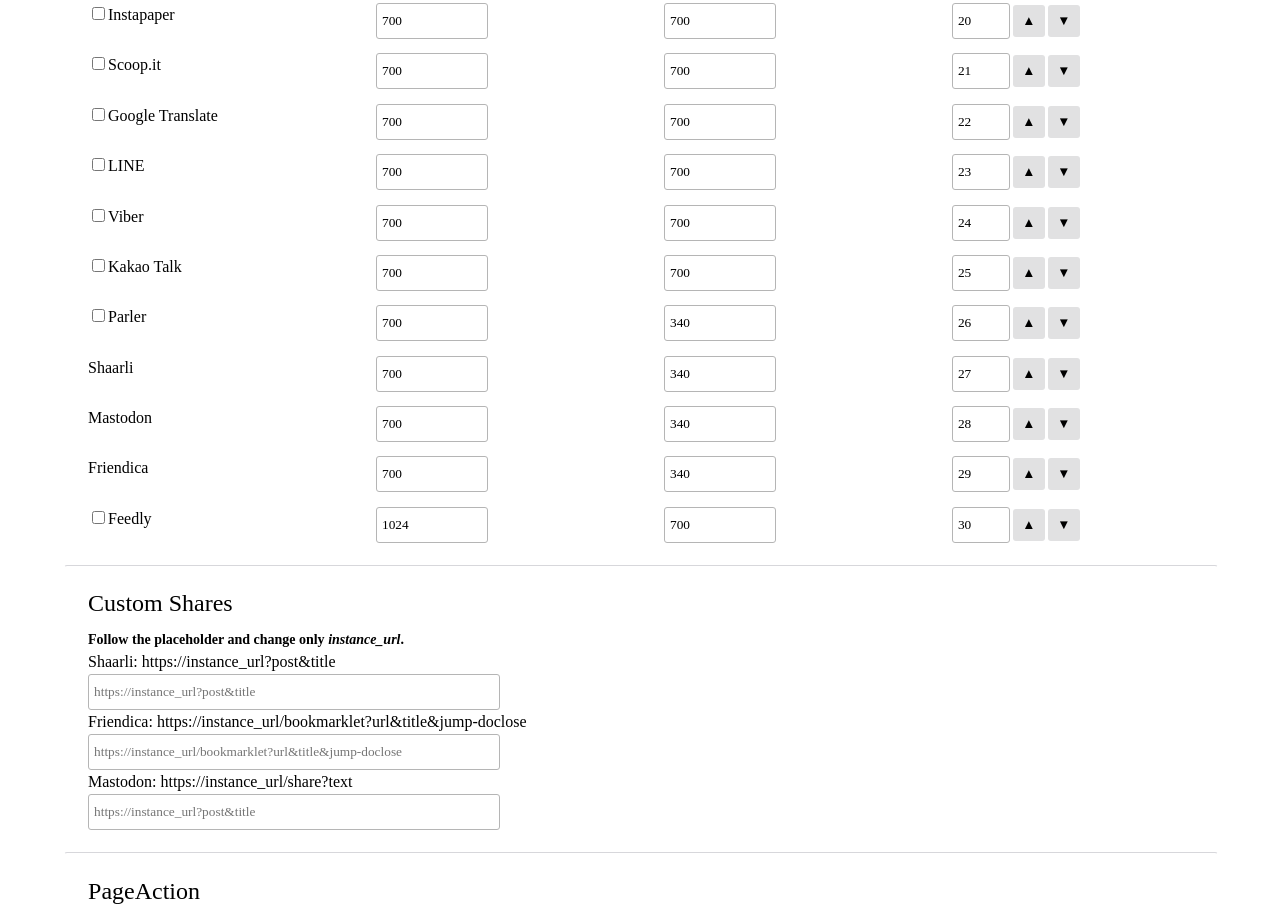
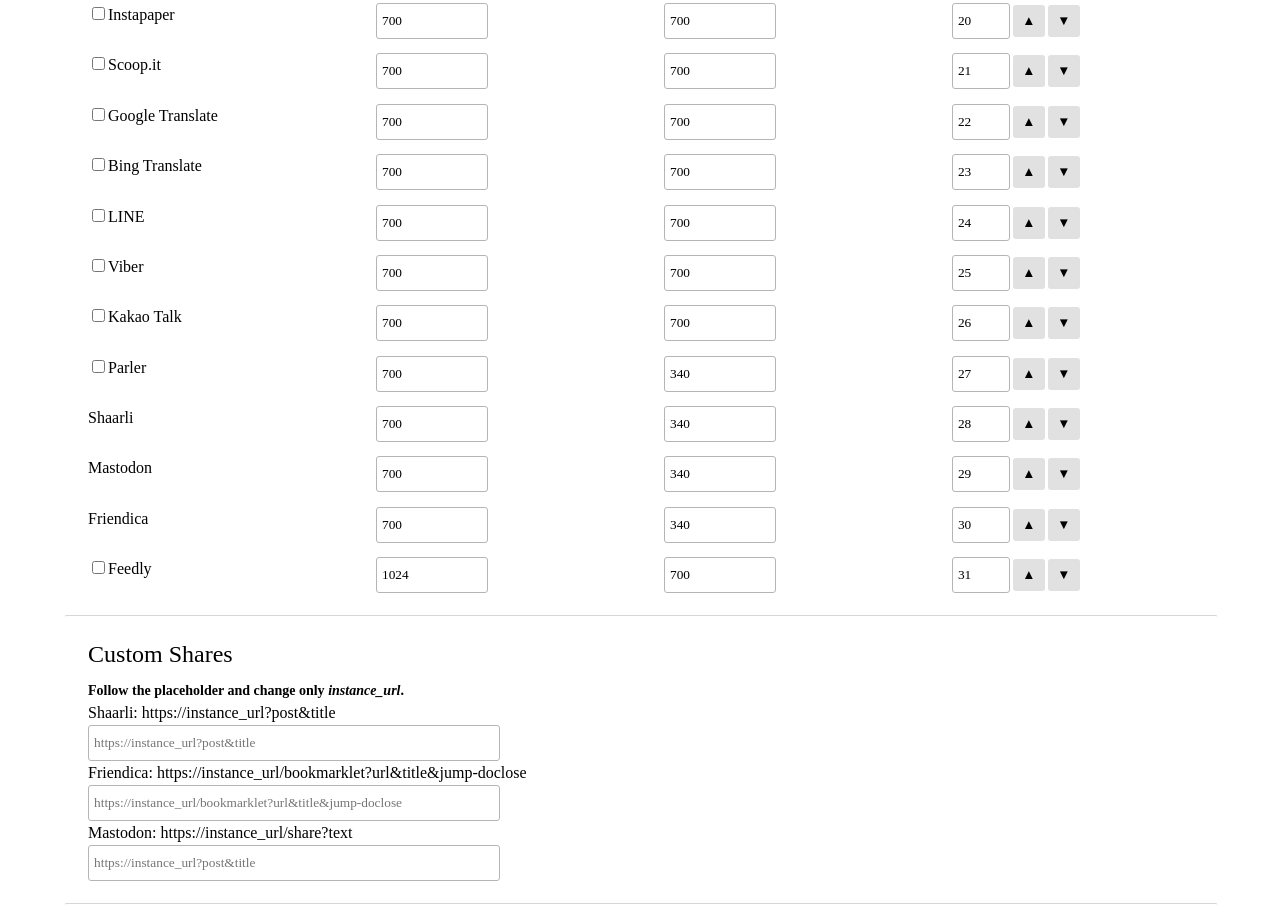
Before and after one commit to Mte90/Share-Backported, a browser extension: page options/options.html in a window 1280 px wide. Shown: the part 1145-2059 px from the top of the page. Drawn offline with Linux system fonts and the light colour scheme.

Commit message:
Add Bing Translate. Fixes #133 (#136)

```diff
--- a/modal/modal.js
+++ b/modal/modal.js
@@ -255,6 +255,8 @@
           url.searchParams.set('body', url_encoded);
         } else if (url.searchParams.has('post')) {
           url.searchParams.set('post', url_encoded);
+        } else if (url.searchParams.has('a')) {
+          url.searchParams.set('a', url_encoded);
         }
 
         // TODO: Replace with switch-case;
--- a/options/options.html
+++ b/options/options.html
@@ -564,6 +564,20 @@
         </div>
         <div class="row service">
             <div class="col-3">
+                <label class="browser-style"><input type="checkbox" id="bingtranslate">Bing Translate</label>
+            </div>
+            <div class="col-3">
+                <label><input type="number" id="bingtranslate-width" value="700" class="widths"></label>
+            </div>
+            <div class="col-3">
+                <label><input type="number" id="bingtranslate-height" value="700" class="heights"></label>
+            </div>
+            <div class="col-3">
+                <label><input type="number" id="bingtranslate-priority" value="23" min="1" step="1" class="positions"><button type="button" id="bingtranslate-move-up" class="move-up"></button><button type="button" id="bingtranslate-move-down" class="move-down"></button></label>
+            </div>
+        </div>
+        <div class="row service">
+            <div class="col-3">
                 <label class="browser-style"><input type="checkbox" id="line">LINE</label>
             </div>
             <div class="col-3">
@@ -573,7 +587,7 @@
                 <label><input type="number" id="line-height" value="700" class="heights"></label>
             </div>
             <div class="col-3">
-                <label><input type="number" id="line-priority" value="23" min="1" step="1" class="positions"><button type="button" id="line-move-up" class="move-up"></button><button type="button" id="line-move-down" class="move-down"></button></label>
+                <label><input type="number" id="line-priority" value="24" min="1" step="1" class="positions"><button type="button" id="line-move-up" class="move-up"></button><button type="button" id="line-move-down" class="move-down"></button></label>
             </div>
         </div>
         <div class="row service">
@@ -587,7 +601,7 @@
                 <label><input type="number" id="viber-height" value="700" class="heights"></label>
             </div>
             <div class="col-3">
-                <label><input type="number" id="viber-priority" value="24" min="1" step="1" class="positions"><button type="button" id="viber-move-up" class="move-up"></button><button type="button" id="viber-move-down" class="move-down"></button></label>
+                <label><input type="number" id="viber-priority" value="25" min="1" step="1" class="positions"><button type="button" id="viber-move-up" class="move-up"></button><button type="button" id="viber-move-down" class="move-down"></button></label>
             </div>
         </div>
         <div class="row service">
@@ -601,7 +615,7 @@
                 <label><input type="number" id="kakaotalk-height" value="700" class="heights"></label>
             </div>
             <div class="col-3">
-                <label><input type="number" id="kakaotalk-priority" value="25" min="1" step="1" class="positions"><button type="button" id="kakaotalk-move-up" class="move-up"></button><button type="button" id="kakaotalk-move-down" class="move-down"></button></label>
+                <label><input type="number" id="kakaotalk-priority" value="26" min="1" step="1" class="positions"><button type="button" id="kakaotalk-move-up" class="move-up"></button><button type="button" id="kakaotalk-move-down" class="move-down"></button></label>
             </div>
         </div>
         <div class="row service">
@@ -615,7 +629,7 @@
                 <label><input type="number" id="parler-height" value="340" class="heights"></label>
             </div>
             <div class="col-3">
-                <label><input type="number" id="parler-priority" value="26" min="1" step="1" class="positions"><button type="button" id="parler-move-up" class="move-up"></button><button type="button" id="parler-move-down" class="move-down"></button></label>
+                <label><input type="number" id="parler-priority" value="27" min="1" step="1" class="positions"><button type="button" id="parler-move-up" class="move-up"></button><button type="button" id="parler-move-down" class="move-down"></button></label>
             </div>
         </div>
         <div class="row service">
@@ -629,7 +643,7 @@
                 <label><input type="number" id="shaarli-height" value="340" class="heights"></label>
             </div>
             <div class="col-3">
-                <label><input type="number" id="shaarli-priority" value="27" min="1" step="1" class="positions"><button type="button" id="shaarli-move-up" class="move-up"></button><button type="button" id="shaarli-move-down" class="move-down"></button></label>
+                <label><input type="number" id="shaarli-priority" value="28" min="1" step="1" class="positions"><button type="button" id="shaarli-move-up" class="move-up"></button><button type="button" id="shaarli-move-down" class="move-down"></button></label>
             </div>
         </div>
         <div class="row service">
@@ -643,7 +657,7 @@
                 <label><input type="number" id="mastodon-height" value="340" class="heights"></label>
             </div>
             <div class="col-3">
-                <label><input type="number" id="mastodon-priority" value="28" min="1" step="1" class="positions"><button type="button" id="mastodon-move-up" class="move-up"></button><button type="button" id="mastodon-move-down" class="move-down"></button></label>
+                <label><input type="number" id="mastodon-priority" value="29" min="1" step="1" class="positions"><button type="button" id="mastodon-move-up" class="move-up"></button><button type="button" id="mastodon-move-down" class="move-down"></button></label>
             </div>
         </div>
         <div class="row service">
@@ -657,7 +671,7 @@
                 <label><input type="number" id="friendica-height" value="340" class="heights"></label>
             </div>
             <div class="col-3">
-                <label><input type="number" id="friendica-priority" value="29" min="1" step="1" class="positions"><button type="button" id="friendica-move-up" class="move-up"></button><button type="button" id="friendica-move-down" class="move-down"></button></label>
+                <label><input type="number" id="friendica-priority" value="30" min="1" step="1" class="positions"><button type="button" id="friendica-move-up" class="move-up"></button><button type="button" id="friendica-move-down" class="move-down"></button></label>
             </div>
         </div>
         <div class="row service">
@@ -671,7 +685,7 @@
                 <label><input type="number" id="feedly-height" value="700" class="heights"></label>
             </div>
             <div class="col-3">
-                <label><input type="number" id="feedly-priority" value="30" min="1" step="1" class="positions"><button type="button" id="feedly-move-up" class="move-up"></button><button type="button" id="feedly-move-down" class="move-down"></button></label>
+                <label><input type="number" id="feedly-priority" value="31" min="1" step="1" class="positions"><button type="button" id="feedly-move-up" class="move-up"></button><button type="button" id="feedly-move-down" class="move-down"></button></label>
             </div>
         </div>
         <div class="row hr">
```
Also changed, not shown: modal/modal.html (+5 -0 lines), modal/icons/bingtranslate_old.svg (added).
